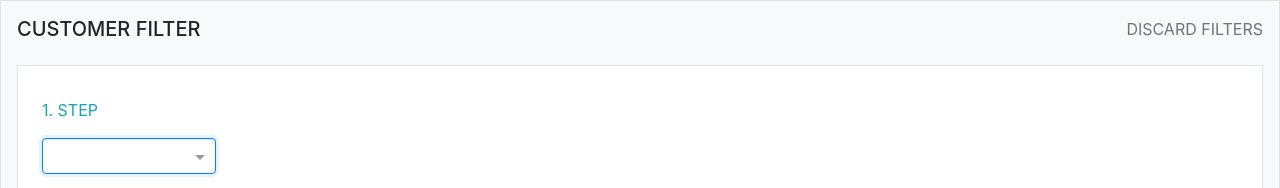
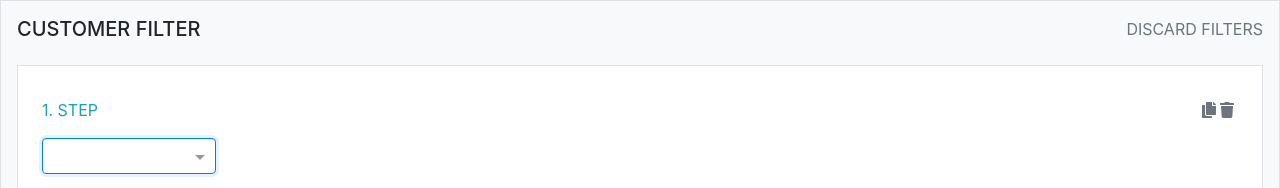
Before and after one commit to CaptainCompileon/bloom-customer-filter, an Angular app: page / in a window 1280 px wide. Shown: the top 188 px of the page. Built offline with nearby package versions, Linux system fonts and the light colour scheme.

Commit message:
added icons + minor styling

```diff
--- a/package.json
+++ b/package.json
@@ -19,6 +19,10 @@
     "@angular/platform-browser": "~12.2.0",
     "@angular/platform-browser-dynamic": "~12.2.0",
     "@angular/router": "~12.2.0",
+    "@fortawesome/angular-fontawesome": "^0.9.0",
+    "@fortawesome/fontawesome-svg-core": "^1.2.35",
+    "@fortawesome/free-regular-svg-icons": "^5.15.3",
+    "@fortawesome/free-solid-svg-icons": "^5.15.3",
     "@ng-bootstrap/ng-bootstrap": "^10.0.0",
     "@ng-select/ng-select": "^8.1.1",
     "bootstrap": "^4.5.0",
--- a/src/app/app.module.ts
+++ b/src/app/app.module.ts
@@ -8,6 +8,7 @@ import { FilterStepComponent } from './components/filter-step/filter-step.compon
 import { NgSelectModule } from '@ng-select/ng-select';
 import { FormsModule } from '@angular/forms';
 import { EventAttributeComponent } from './components/event-attribute/event-attribute.component';
+import { FontAwesomeModule } from '@fortawesome/angular-fontawesome';
 
 @NgModule({
   declarations: [
@@ -20,7 +21,8 @@ import { EventAttributeComponent } from './components/event-attribute/event-attr
     BrowserModule,
     NgbModule,
     NgSelectModule,
-    FormsModule
+    FormsModule,
+    FontAwesomeModule
   ],
   providers: [],
   bootstrap: [AppComponent]
--- a/src/app/components/filter-step/filter-step.component.html
+++ b/src/app/components/filter-step/filter-step.component.html
@@ -5,14 +5,16 @@
     </div>
     <div class="col d-flex justify-content-end">
       <a routerLink=""
-          class="link text-info"
+          class="pr-1 text-muted"
+          data-toggle="tooltip" data-placement="top" title="Tooltip on top"
           (click)="onCopyFilterStep()">
-        <i class="fas fa-clone"></i>
+        <fa-icon [icon]="faCopy"></fa-icon>
       </a>
       <a routerLink=""
-          class="link text-info"
+          data-toggle="tooltip" data-placement="top" title="Tooltip on top"
+          class="pr-1 text-muted"
           (click)="onDeleteFilterStep()">
-        <i class="fas fa-trash"></i>
+        <fa-icon [icon]="faTrash"></fa-icon>
       </a>
     </div>
   </div>
--- a/src/app/components/filter-step/filter-step.component.scss
+++ b/src/app/components/filter-step/filter-step.component.scss
@@ -0,0 +1,9 @@
+a {
+  cursor: pointer;;
+  &:hover {
+      color: #6c757dcf !important;
+
+  }
+
+
+}
--- a/src/app/components/filter-step/filter-step.component.ts
+++ b/src/app/components/filter-step/filter-step.component.ts
@@ -3,6 +3,9 @@ import { FilterStep } from '../../models/classes/filter-step.model';
 import { FilterService } from './../../services/filter.service';
 import { Component, Input, OnInit } from '@angular/core';
 import { FilterEvent } from 'src/app/models/classes/event.model';
+import { faCopy } from '@fortawesome/free-solid-svg-icons';
+import { faTrash } from '@fortawesome/free-solid-svg-icons';
+
 
 @Component({
   selector: 'app-filter-step',
@@ -10,6 +13,7 @@ import { FilterEvent } from 'src/app/models/classes/event.model';
   styleUrls: ['./filter-step.component.scss']
 })
 export class FilterStepComponent implements OnInit {
+
 
   @Input()
   index!: number;
@@ -21,6 +25,8 @@ export class FilterStepComponent implements OnInit {
 
   events$!: Observable<FilterEvent[]>;
 
+  faCopy = faCopy;
+  faTrash = faTrash;
 
   constructor(private filterService: FilterService) {
   }
```
Also changed, not shown: 1 other file (tests, documents, lock files or other folders).
